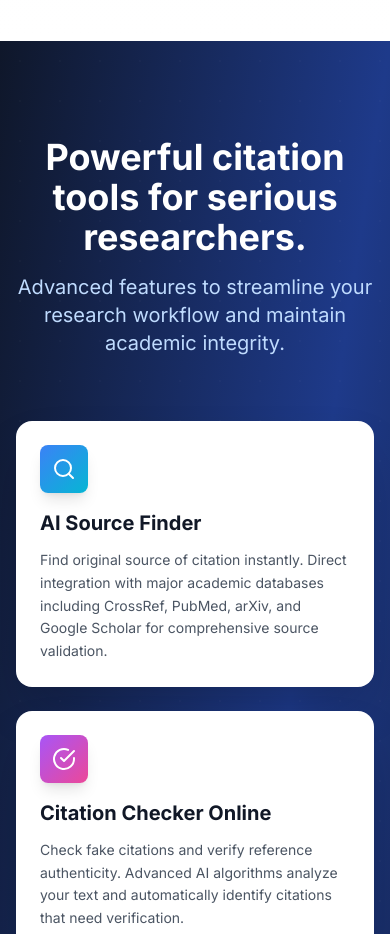
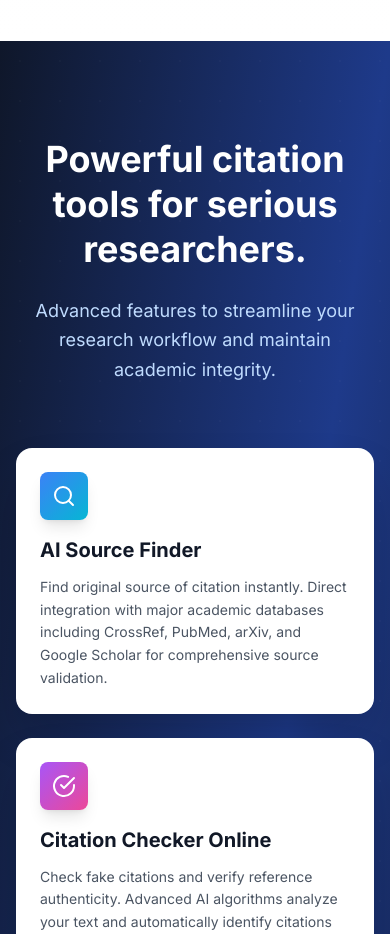
Before and after one commit to Mercury-nju/Citea, a Next.js app: page / in a window 390 px wide. Shown: the part 1120-2054 px from the top of the page. Built offline with nearby package versions, Linux system fonts and the light colour scheme.

Commit message:
Enhance Features section title visibility and styling

```diff
--- a/components/Features.tsx
+++ b/components/Features.tsx
@@ -38,10 +38,10 @@
       <div className="max-w-7xl mx-auto relative z-10">
         {/* Section Header */}
         <div className="text-center mb-16">
-          <h2 className="text-4xl md:text-5xl font-bold text-white mb-4">
+          <h2 className="text-4xl md:text-5xl lg:text-6xl font-bold text-white mb-6 leading-tight">
             {t.features.title}
           </h2>
-          <p className="text-xl text-blue-200 max-w-3xl mx-auto">
+          <p className="text-lg md:text-xl text-blue-200 max-w-3xl mx-auto leading-relaxed">
             {t.features.subtitle}
           </p>
         </div>
```
